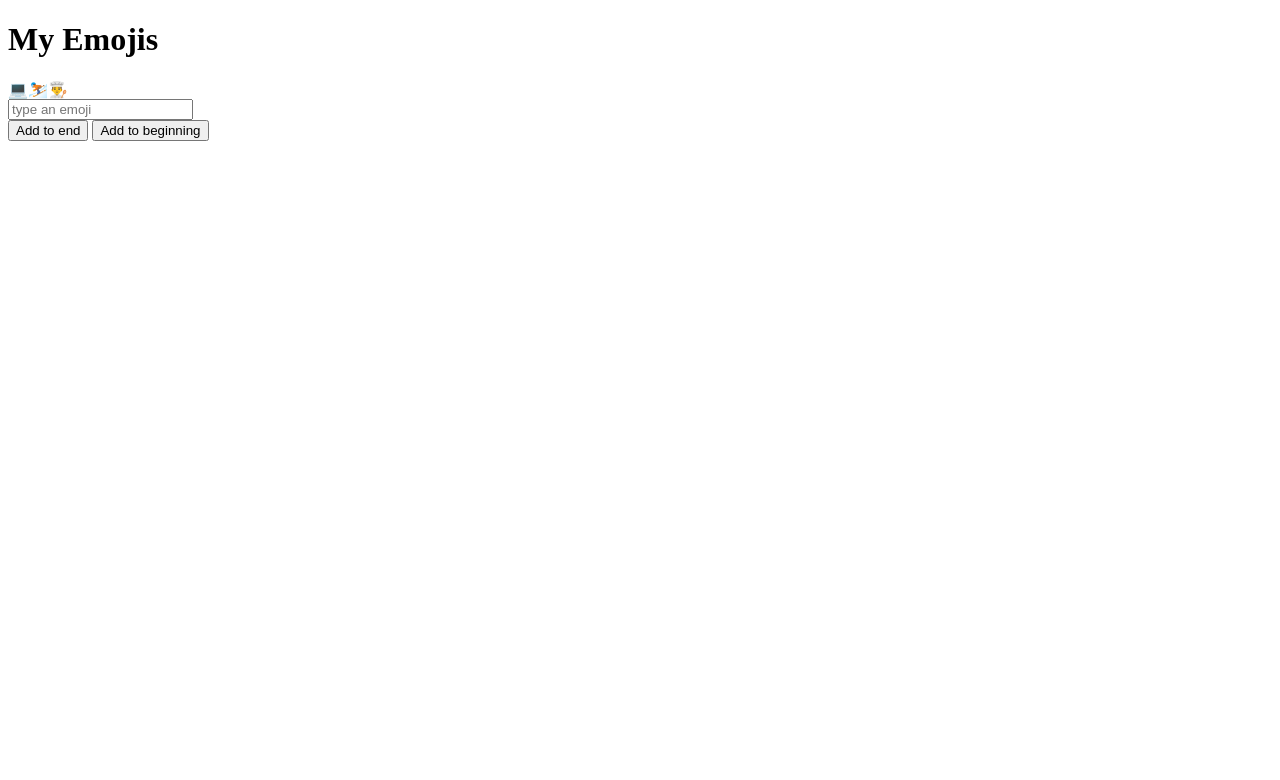
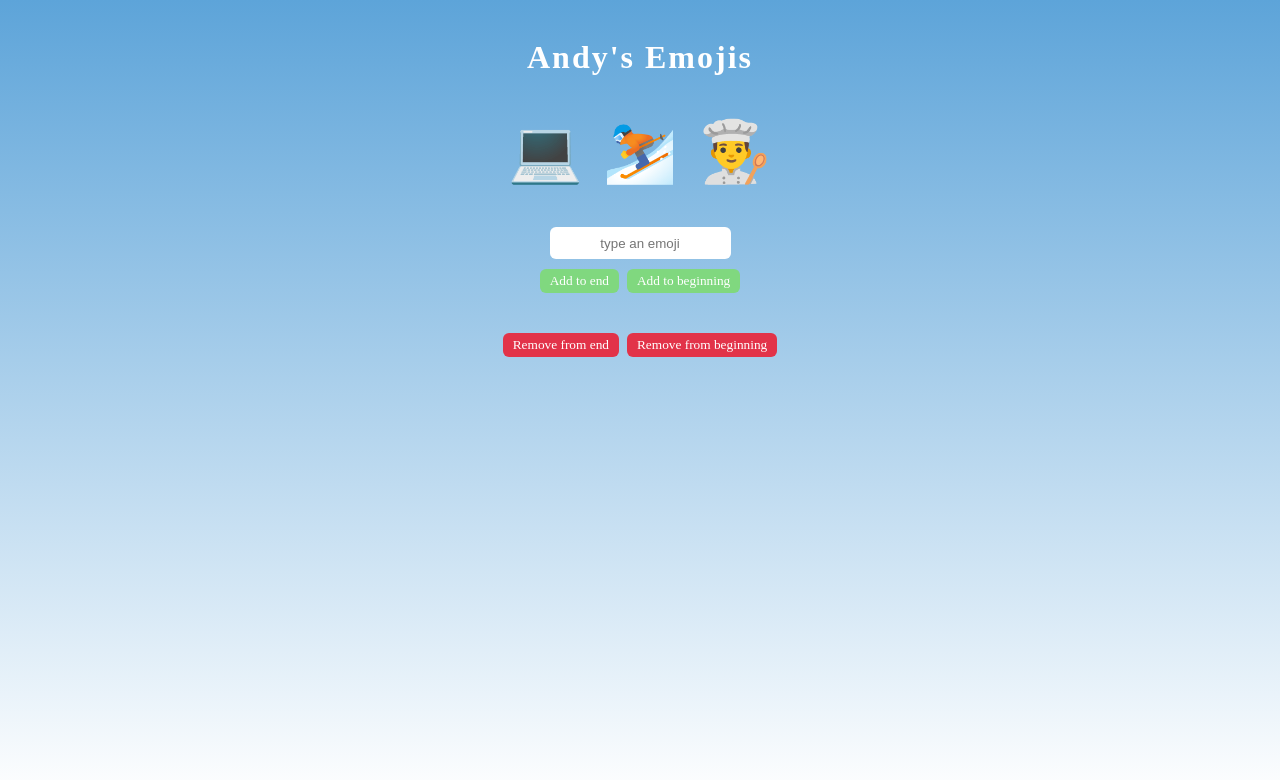
Before and after one commit to andyja/scrimba-web-app, a plain HTML site: page index.html in a window 1280 px wide. Drawn offline with Linux system fonts and the light colour scheme; a web font is replaced by a local one.

Commit message:
functionality working

```diff
--- a/index.html
+++ b/index.html
@@ -1,18 +1,21 @@
 <!DOCTYPE html>
 <html lang="en">
 <head>
-    <meta charset="UTF-8">
-    <meta http-equiv="X-UA-Compatible" content="IE=edge">
-    <meta name="viewport" content="width=device-width, initial-scale=1.0">
-    <title>Document</title>
+    <link rel="stylesheet" href="style.css">
+    <link href="https://fonts.googleapis.com/css2?family=Baloo&display=swap" rel="stylesheet">
+    <title>Emoji Mood Board</title>
 </head>
 <body>
-    <h1>My Emojis</h1>
-    <div id="emojiContainer"></div>
+    <h1>Andy's Emojis</h1>
+    <div id="emoji-container"></div>
     <input type="text" id="emoji-input" placeholder="type an emoji">
-    <div class ="button-wrapper">
+    <div class ="buttons-wrapper">
         <button id="push-btn">Add to end</button>
         <button id="unshift-btn">Add to beginning</button>
+    </div>
+    <div class ="buttons-wrapper">
+        <button id="pop-btn">Remove from end</button>
+        <button id="shift-btn">Remove from beginning</button>
     </div>
     <script src="index.js"></script>
 </body>
--- a/index.js
+++ b/index.js
@@ -1,10 +1,7 @@
 let myEmojis = ["💻", "⛷️", "👨‍🍳"];
-const emojiContainer = document.getElementById("emojiContainer");
-const emojiInput = document.getElementById("emoji-input");
-const unshiftBtn = document.getElementById("unshift-btn");
-const pushBtn = document.getElementById("push-btn");
 
 function renderEmojis() {
+    const emojiContainer = document.getElementById("emoji-container");
     emojiContainer.innerHTML = "";
     for (let i = 0; i <myEmojis.length; i++) {
         const emoji = document.createElement('span');
@@ -12,9 +9,12 @@ function renderEmojis() {
         emojiContainer.append(emoji);
     }
 }
+
 renderEmojis();
 
+const pushBtn = document.getElementById("push-btn");
 pushBtn.addEventListener("click", function(){
+    const emojiInput = document.getElementById("emoji-input");
     if (emojiInput.value) {
         myEmojis.push(emojiInput.value);
         emojiInput.value = "";
@@ -22,6 +22,7 @@ pushBtn.addEventListener("click", function(){
     }
 })
 
+const unshiftBtn = document.getElementById("unshift-btn");
 unshiftBtn.addEventListener("click", function(){
     if (emojiInput.value) {
         myEmojis.unshift(emojiInput.value);
@@ -29,3 +30,17 @@ unshiftBtn.addEventListener("click", function(){
         renderEmojis()
     }
 })
+const popBtn = document.getElementById("pop-btn");
+popBtn.addEventListener("click", function(){
+    {
+        myEmojis.pop()
+        renderEmojis()
+    }
+})
+const shiftBtn = document.getElementById("shift-btn");
+shiftBtn.addEventListener("click", function(){
+    {
+        myEmojis.shift()
+        renderEmojis()
+    }
+})
--- a/style.css
+++ b/style.css
@@ -0,0 +1,60 @@
+html {
+    height: 100vh;
+    font-family: Baloo;
+}
+
+body {
+    text-align: center;
+    padding: 10px;
+    background-image: linear-gradient(#5DA4D9, #FFF);
+}
+
+#emoji-container {
+    margin: 40px;
+    text-align: center;
+}
+
+#emoji-container span {
+    margin: 10px;
+    font-size: 60px;
+}
+#push-btn,#unshift-btn {
+    background-color: #80D87F;
+}
+
+#shift-btn,#pop-btn {
+    background-color: #E23349;
+
+}
+h1 {
+    letter-spacing: 2px;
+    text-align: center;
+    color: white;
+}
+
+input {
+    margin: 0 auto;
+    display: block;
+    border: none;
+    height: 30px;
+    background: white;
+    border-radius: 6px;
+    text-align: center;
+}
+
+button {
+    font-family: Baloo;
+    letter-spacing: px;
+    background: darkcyan;
+    color: white;
+    border: none;
+    padding: 4px 10px;
+    border-radius: 6px;
+    margin: 0px 4px;
+}
+
+.buttons-wrapper {
+    display: flex;
+    justify-content: center;
+    margin: 10px 0 40px;
+}
```
